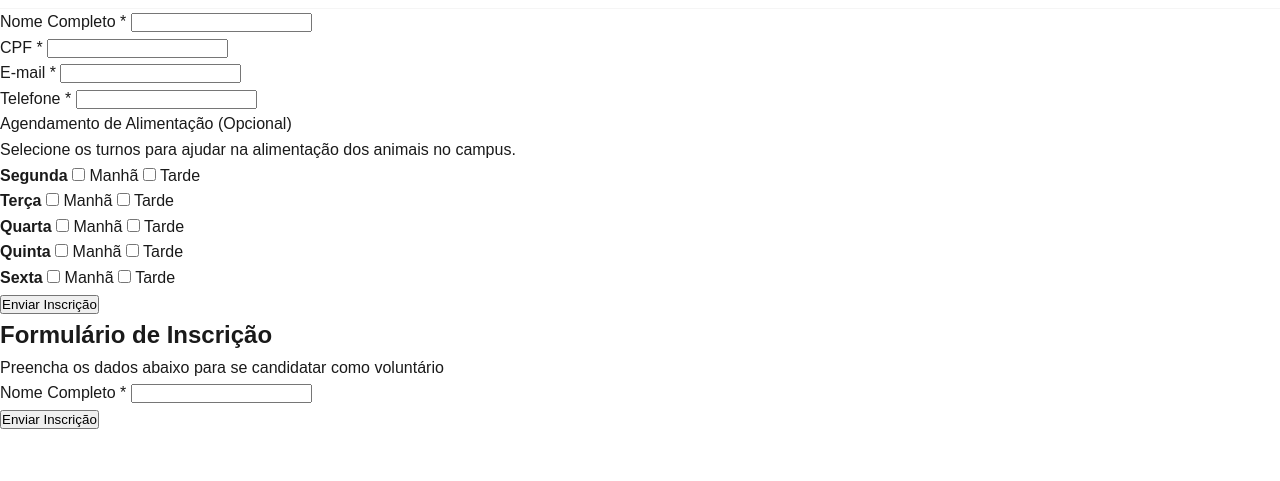
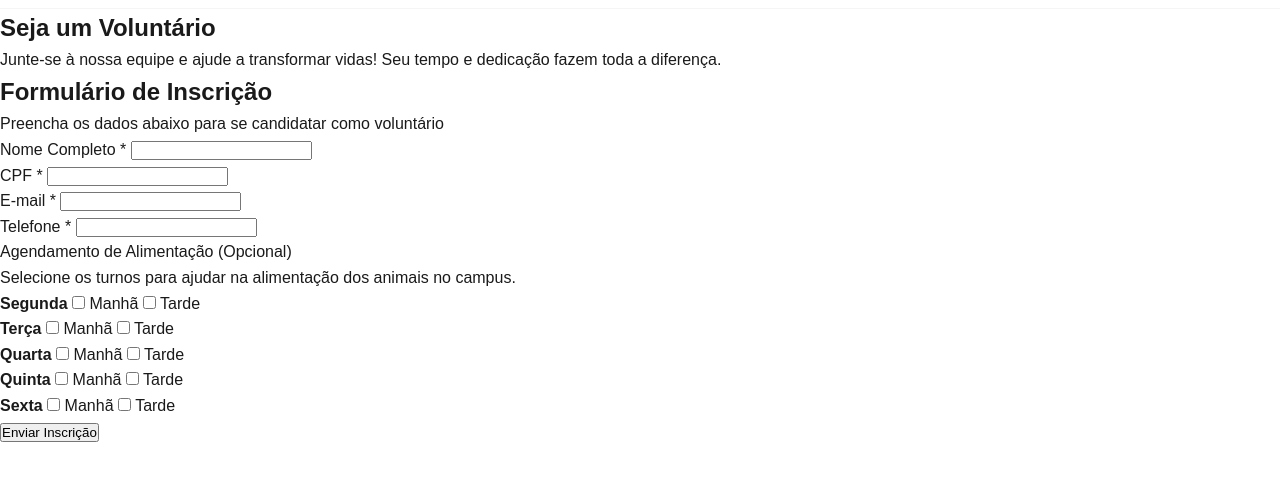
Before and after one commit to evyhdev/Pelu-Cia, a website built with Vite: page src/pages/voluntario.html in a window 1280 px wide. Shown: the part 71-552 px from the top of the page. Built offline with nearby package versions, Linux system fonts and the light colour scheme.

Commit message:
Agora vai esse formulçario

```diff
--- a/src/pages/voluntario.html
+++ b/src/pages/voluntario.html
@@ -39,6 +39,18 @@
     </header>
 
     <main class="voluntariado-page">
+        <section class="hero">
+            <div class="container">
+                <h1>Seja um Voluntário</h1>
+                <p>Junte-se à nossa equipe e ajude a transformar vidas! Seu tempo e dedicação fazem toda a diferença.</p>
+            </div>
+        </section>
+
+        <section class="inscricao" id="inscricao">
+            <div class="container">
+                <h2>Formulário de Inscrição</h2>
+                <p>Preencha os dados abaixo para se candidatar como voluntário</p>
+
                 <form id="formVoluntario" action="#" method="POST">
                     <div class="form-row">
                         <div class="form-group">
@@ -101,22 +113,6 @@
 
                     <button type="submit" class="btn-submit">Enviar Inscrição</button>
                 </form>
-        <section class="inscricao" id="inscricao">
-            <div class="container">
-                <h2>Formulário de Inscrição</h2>
-                <p>Preencha os dados abaixo para se candidatar como voluntário</p>
-
-                <form id="formVoluntario" action="#" method="POST">
-
-                    <div class="form-row">
-                        <div class="form-group">
-                            <label for="nome">Nome Completo *</label>
-                            <input type="text" id="nome" name="nome" required>
-                        </div>
-                        <button type="submit" class="btn-submit">Enviar Inscrição</button>
-                    </div>
-
-                </form>
             </div>
         </section>
     </main>
```
Lines whose indentation alone changed are shown as unchanged.
